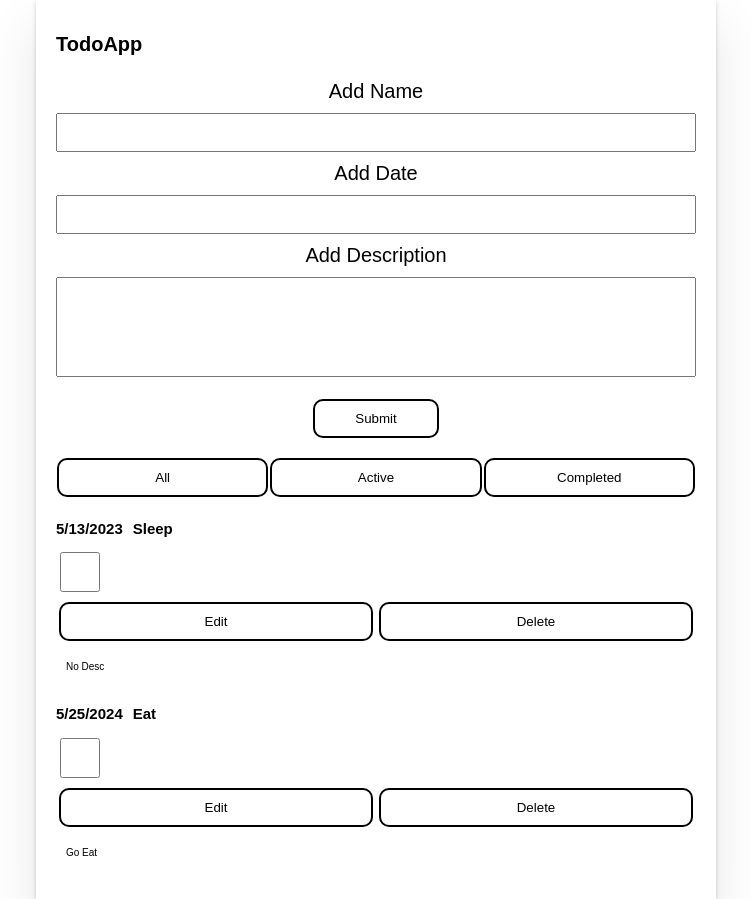
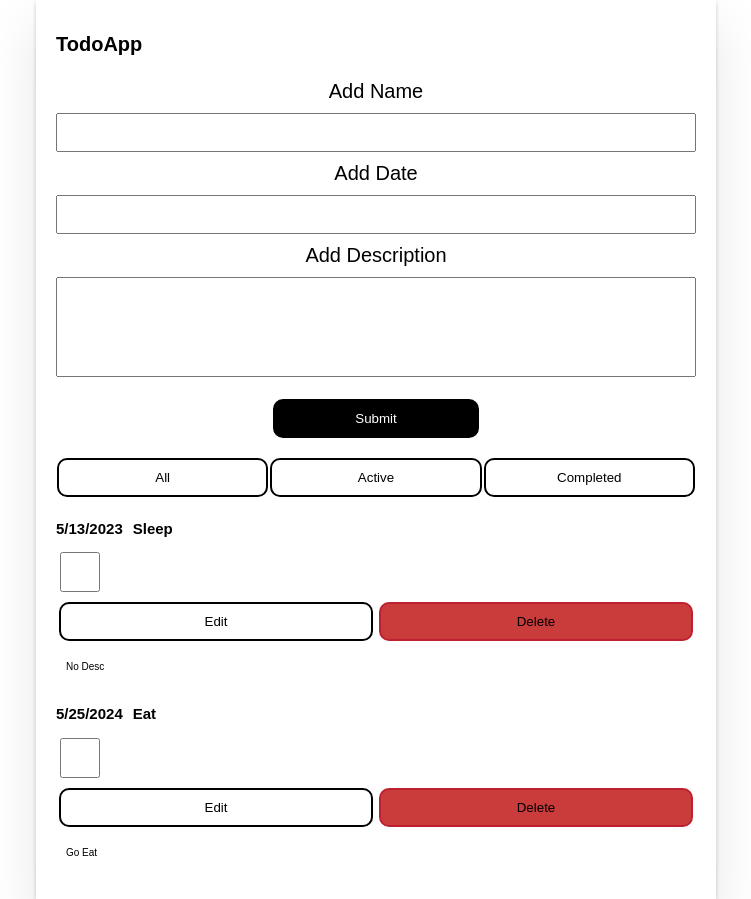
Before and after one commit to sw2003/TodoApp, a React (Create React App) app: page / in a window 1280 px wide. Shown: the whole page, without its empty margins (264-1015 px from the left). Built offline with nearby package versions, Linux system fonts and the light colour scheme.

Commit message:
final touches

```diff
--- a/src/App.js
+++ b/src/App.js
@@ -66,8 +66,6 @@ function App(props) {
     setTasks(updatedTasks);
   }
 
-  console.log(filter);
-
   const taskList = tasks.filter(FILTER_OPTIONS[filter]).map((task)=>{
     return (<TodoItem
       id={task.Id}
--- a/src/components/filter-button.js
+++ b/src/components/filter-button.js
@@ -3,6 +3,6 @@ import React from 'react'
 
 export default function FilterButton(props){
     return (
-        <button onClick={()=>props.setFilter(props.name)}>{props.name}</button>
+        <button aria-pressed="false" onClick={()=>props.setFilter(props.name)}>{props.name}</button>
     )
 }
--- a/src/components/todo-item.js
+++ b/src/components/todo-item.js
@@ -33,7 +33,7 @@ export default function TodoItem(props) {
             <input type="checkbox" defaultChecked={props.completed} onChange={() => props.handleCompletion(props.id)}></input>
             <div className="btn-group">
                 <button onClick={() => setEditing(true)}>Edit</button>
-                <button onClick={() => handleDelete(props.id)}>Delete</button>
+                <button className="delete-btn" onClick={() => handleDelete(props.id)}>Delete</button>
             </div>
             <p>{props.desc}</p>
         </li>
--- a/src/index.css
+++ b/src/index.css
@@ -51,17 +51,23 @@ form > div > label{
 form > button {
   display: block;
   margin: auto;
-  background-color: white;
+  background-color: rgb(0, 0, 0);
   border-style: solid;
   border-radius: 1rem;
   margin-top: 2rem;
-  padding-right: 4rem;
-  padding-left: 4rem;
+  padding-right: 8rem;
+  padding-left: 8rem;
   padding-top: 1rem;
   padding-bottom: 1rem;
   margin-bottom: 2rem;
+  color: white;
+  transition: box-shadow 0.3s;
+}
 
+form > button:hover{
+  box-shadow: 0 0 3rem rgba(33, 33, 33, .6);
 }
+
 
 /*List styles */
 ul{
@@ -115,6 +121,11 @@ input[type="checkbox"]{
   border-style: solid;
   background-color: white;
   border-radius: 1rem;
+  transition: background-color 0.3s;
+}
+
+.form-btn-group > button:hover{
+  background-color: rgb(136, 253, 163);
 }
 
 li > button {
@@ -143,5 +154,19 @@ li > button {
 
 .edit-form-btn-group > * {
   padding: .5rem;
+}
+
+.delete-btn{
+  background-color: #ca3c3c !important;
+  border-color: #bd2130 !important;
+}
+
+.btn-group > button{
+  transition: box-shadow 0.3s;
+}
+
+.btn-group > button:hover{
+
+  box-shadow: 0 0 3rem rgba(33, 33, 33, .6);
 
 }
```
